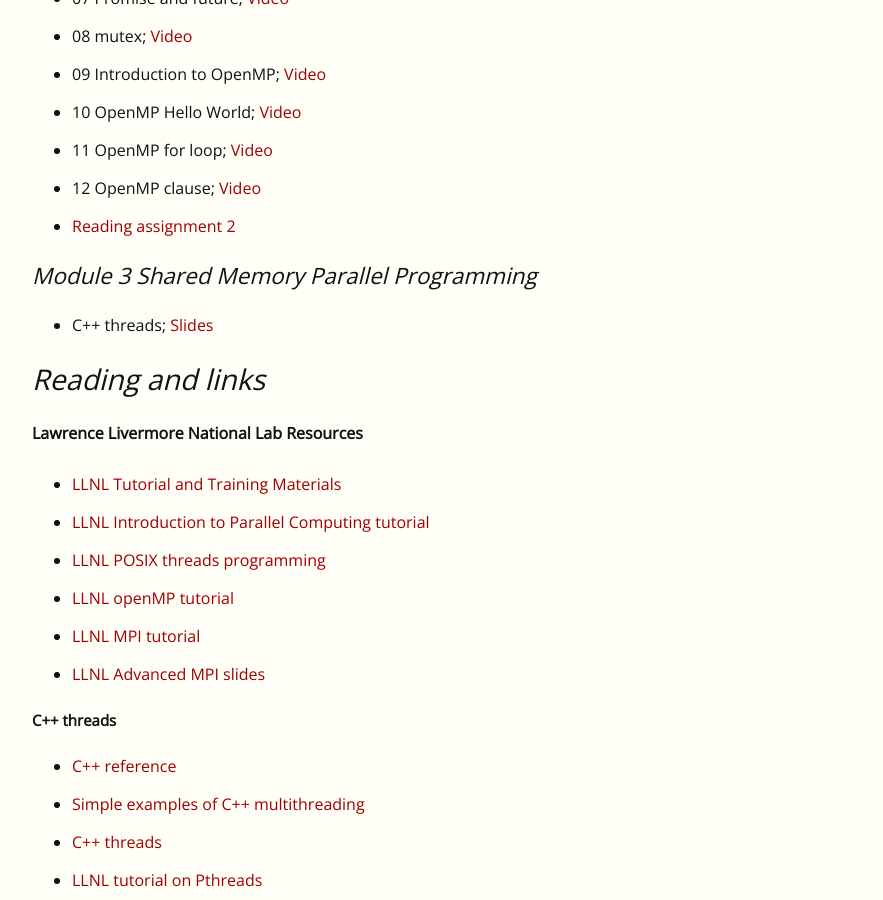
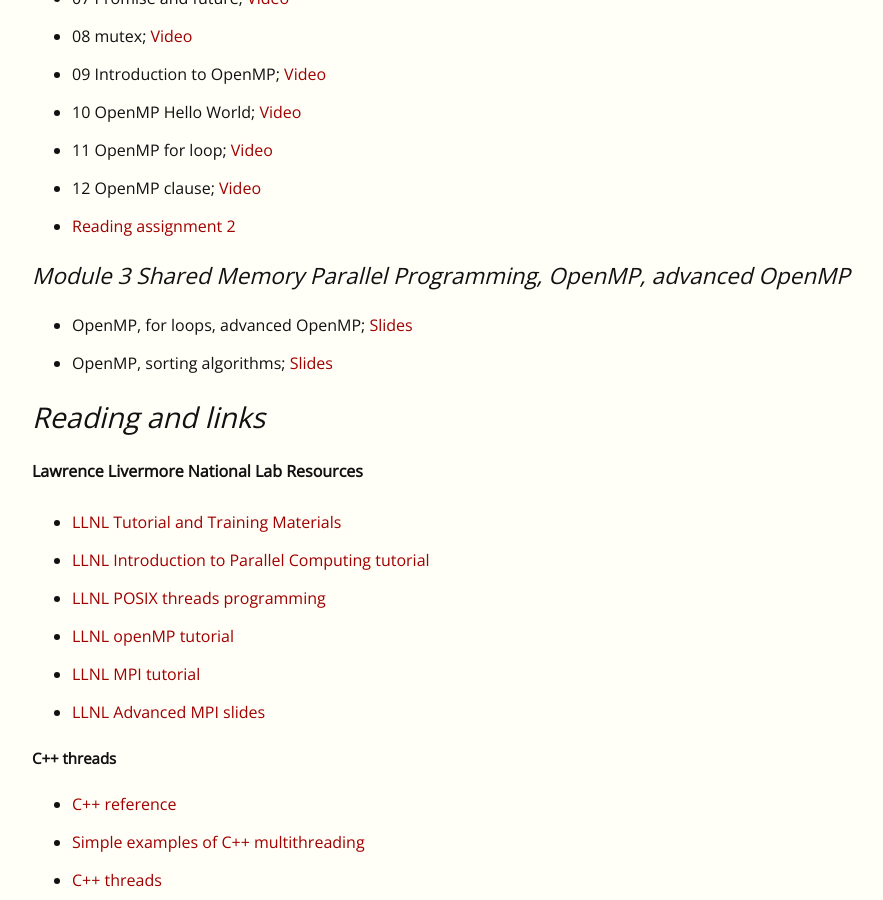
Before and after one commit to EricDarve/cme213-spring-2021, a Jekyll site: the page built from index.md, in a window 1280 px wide and 900 px high, scrolled down 1606 px. Shown: the whole window, without its empty margins (128-1011 px from the left). Built offline with Jekyll 4.4.1, drawn with Linux system fonts in a browser that asks for light colours.

Commit message:
Slides update; modified date

```diff
--- a/index.md
+++ b/index.md
@@ -54,9 +54,10 @@ CME 213 First Live Lecture; [Video](https://stanford-pilot.hosted.panopto.com/Pa
 - 12 OpenMP clause; [Video](https://stanford-pilot.hosted.panopto.com/Panopto/Pages/Viewer.aspx?id=daee4a50-36fa-48f1-a244-ad000138d1c7)
 - [Reading assignment 2](Reading Assignments/OpenMP)
 
-### Module 3 Shared Memory Parallel Programming
+### Module 3 Shared Memory Parallel Programming, OpenMP, advanced OpenMP
 
-- C++ threads; [Slides](Lecture Slides/Lecture_05/Lecture.html)
+- OpenMP, for loops, advanced OpenMP; [Slides](Lecture Slides/Lecture_05/Lecture.html)
+- OpenMP, sorting algorithms; [Slides](Lecture Slides/Lecture_06/Lecture.html)
 
 ## Reading and links
 
```
Also changed, not shown: Lecture Slides/Lecture_01/Lecture.md (+1 -1 lines), Lecture Slides/Lecture_02/Lecture.md (+1 -1 lines), Lecture Slides/Lecture_03/Lecture.md (+1 -1 lines), Lecture Slides/Lecture_04/Lecture.md (+1 -1 lines), Lecture Slides/Lecture_05/Lecture.md (+1 -1 lines), 1 other file.
